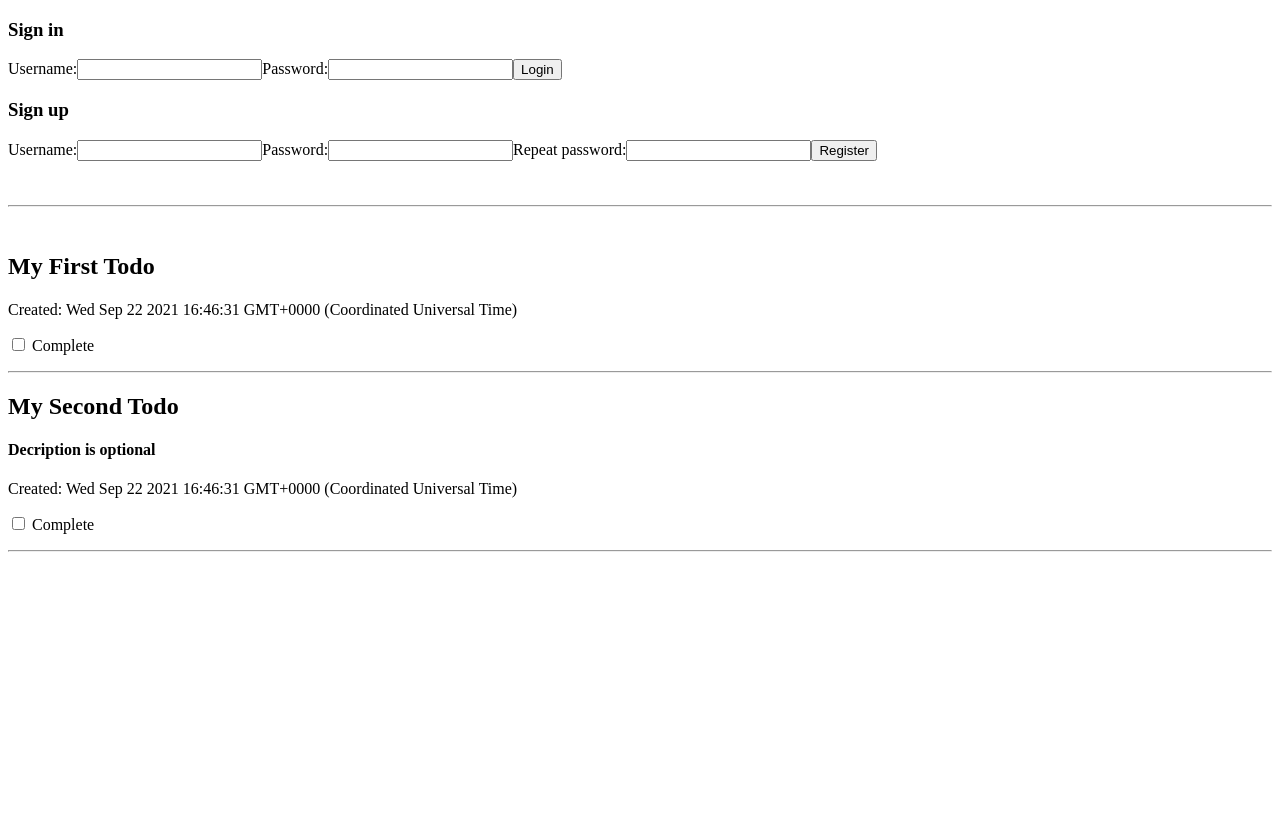
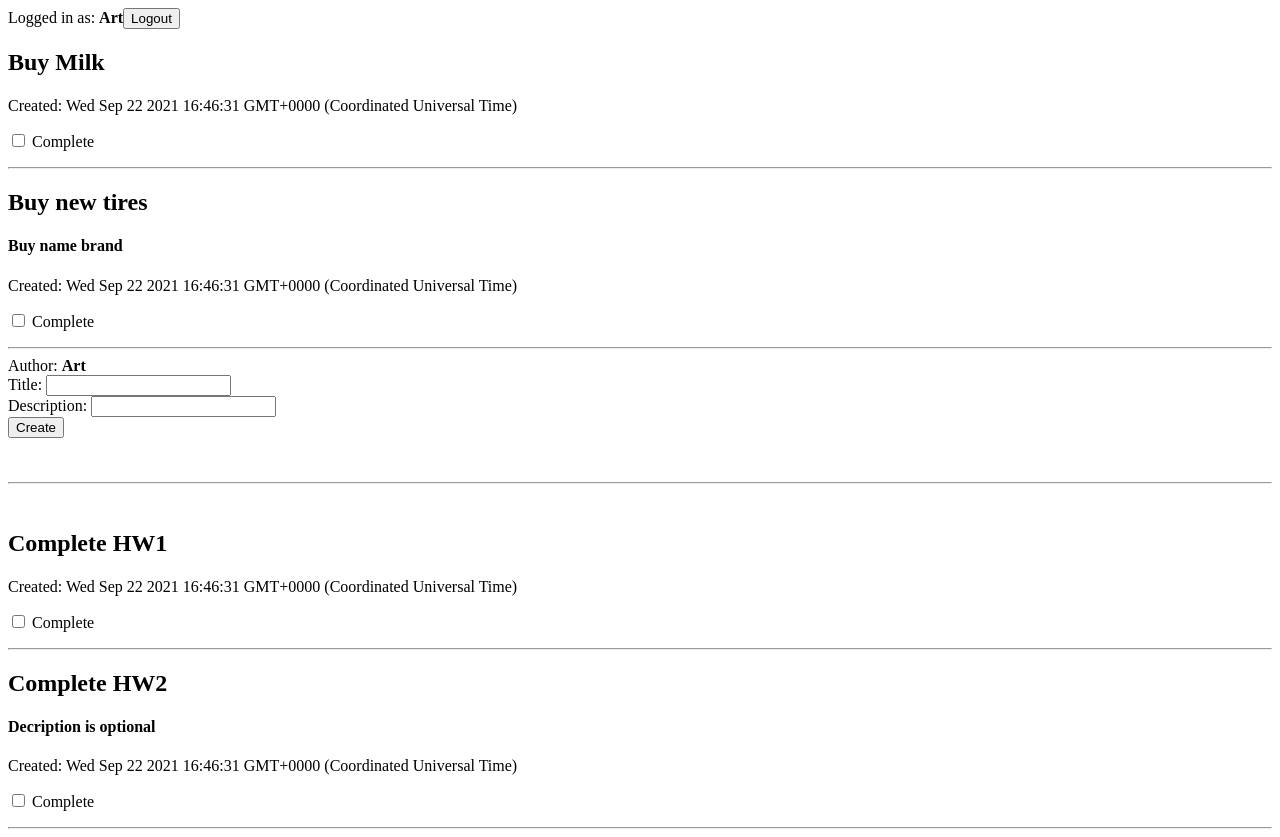
Before and after one commit to artchaidez/todoReact, a React (Create React App) app: page / in a window 1280 px wide. Before the commit the page ends 800 px from the top, so only its background shows below. Built offline with nearby package versions, Linux system fonts and the light colour scheme.

Commit message:
Updated hw2

```diff
--- a/src/App.js
+++ b/src/App.js
@@ -5,8 +5,8 @@ function App() {
   return (
     <div>
       <UserBar />
-      <Todo title = "My First Todo" />
-      <Todo title = "My Second Todo" description = "Decription is optional"/>
+      <Todo title = "Complete HW1" />
+      <Todo title = "Complete HW2" description = "Decription is optional"/>
     </div>
   )
 }
--- a/src/todo/createtodo.js
+++ b/src/todo/createtodo.js
@@ -12,7 +12,6 @@ export default function CreateTodo ({user}) {
             <label htmlFor="create-description">Description: </label>
             <input type="text" name="description" id="description" />
         </div>
-        <textarea />
         <input type="submit" value="Create" />
         </form>
     )
--- a/src/user/userbar.js
+++ b/src/user/userbar.js
@@ -8,7 +8,7 @@ import TodoList from '../todo/todolist';
 export default function UserBar() {
 
     // Logout will appear if user != ''
-    const user = '';
+    const user = 'Art';
     const post = [
         {
             title: "Buy Milk",
```
